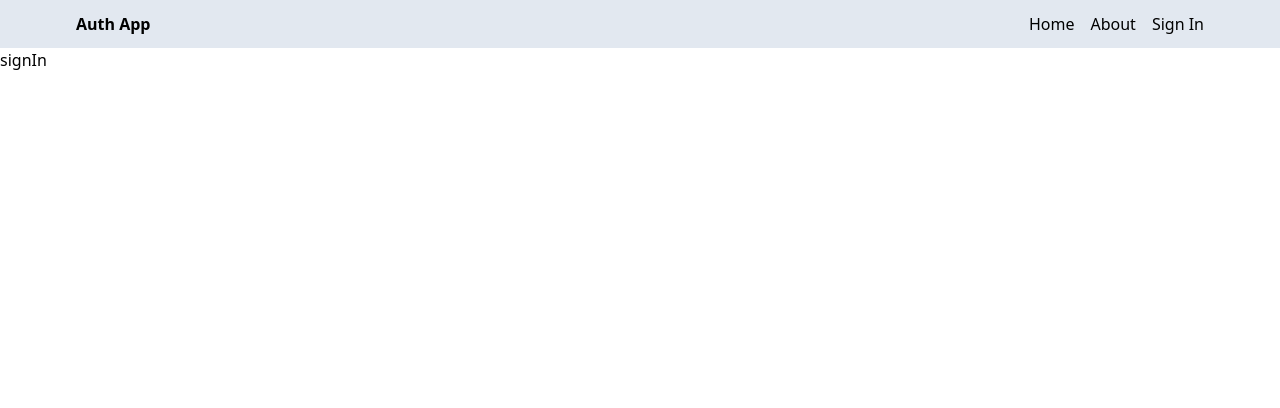
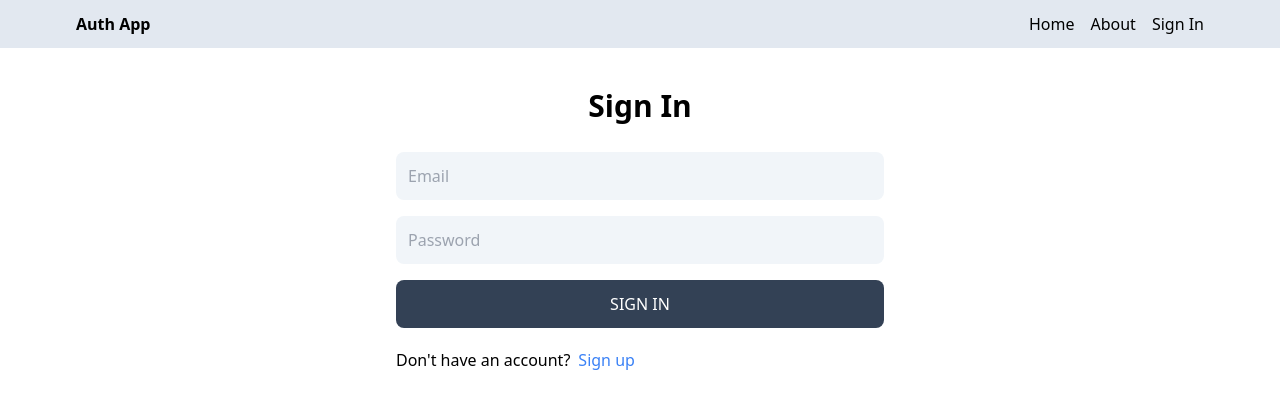
Before and after one commit to feras-alkilani/Full-Stack-MERN-Auth-project, a React (Vite) app in the folder client/: page /sign-in in a window 1280 px wide. Shown: the top 408 px of the page. Built offline with nearby package versions, Linux system fonts and the light colour scheme.

Commit message:
complete the sign in page functionality

```diff
--- a/client/src/pages/SignIn.jsx
+++ b/client/src/pages/SignIn.jsx
@@ -1,5 +1,71 @@
-import React from "react";
+import { useState } from "react";
+import { Link, useNavigate } from "react-router-dom";
 
 export default function SignIn() {
-  return <div>signIn</div>;
+  const [formData, setFormData] = useState({});
+  const [error, setError] = useState(false);
+  const [loading, setLoading] = useState(false);
+  const navigate = useNavigate();
+  const handleChange = (e) => {
+    setFormData({ ...formData, [e.target.id]: e.target.value });
+  };
+
+  const handleSubmit = async (e) => {
+    e.preventDefault();
+    try {
+      setLoading(true);
+      setError(false);
+      const res = await fetch("/api/auth/signin", {
+        method: "POST",
+        headers: {
+          "Content-Type": "application/json"
+        },
+        body: JSON.stringify(formData)
+      });
+      const data = await res.json();
+      setLoading(false);
+      if (data.success === false) {
+        setError(true);
+        return;
+      }
+      navigate("/");
+    } catch (error) {
+      setLoading(false);
+      setError(true);
+    }
+  };
+  return (
+    <div className="p-3 max-w-lg mx-auto">
+      <h1 className="text-3xl text-center font-semibold my-7">Sign In</h1>
+      <form onSubmit={handleSubmit} className="flex flex-col gap-4">
+        <input
+          type="email"
+          placeholder="Email"
+          id="email"
+          className="bg-slate-100 p-3 rounded-lg"
+          onChange={handleChange}
+        />
+        <input
+          type="password"
+          placeholder="Password"
+          id="password"
+          className="bg-slate-100 p-3 rounded-lg"
+          onChange={handleChange}
+        />
+        <button
+          disabled={loading}
+          className="bg-slate-700 text-white p-3 rounded-lg uppercase hover:opacity-95 disabled:opacity-80"
+        >
+          {loading ? "Loading..." : "Sign In"}
+        </button>
+      </form>
+      <div className="flex gap-2 mt-5">
+        <p>Don't have an account?</p>
+        <Link to="/sign-up">
+          <span className="text-blue-500">Sign up</span>
+        </Link>
+      </div>
+      <p className="text-red-700 mt-5">{error && "Something went wrong!"}</p>
+    </div>
+  );
 }
```
